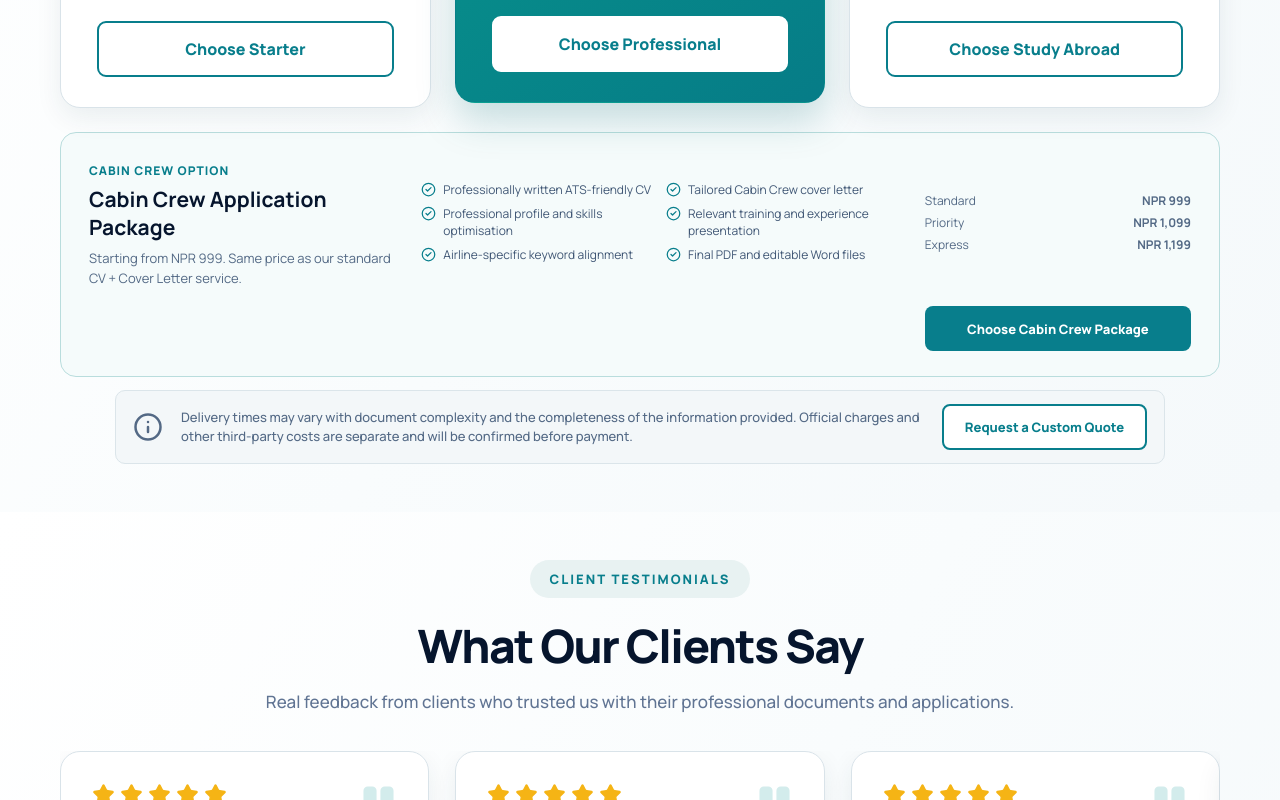
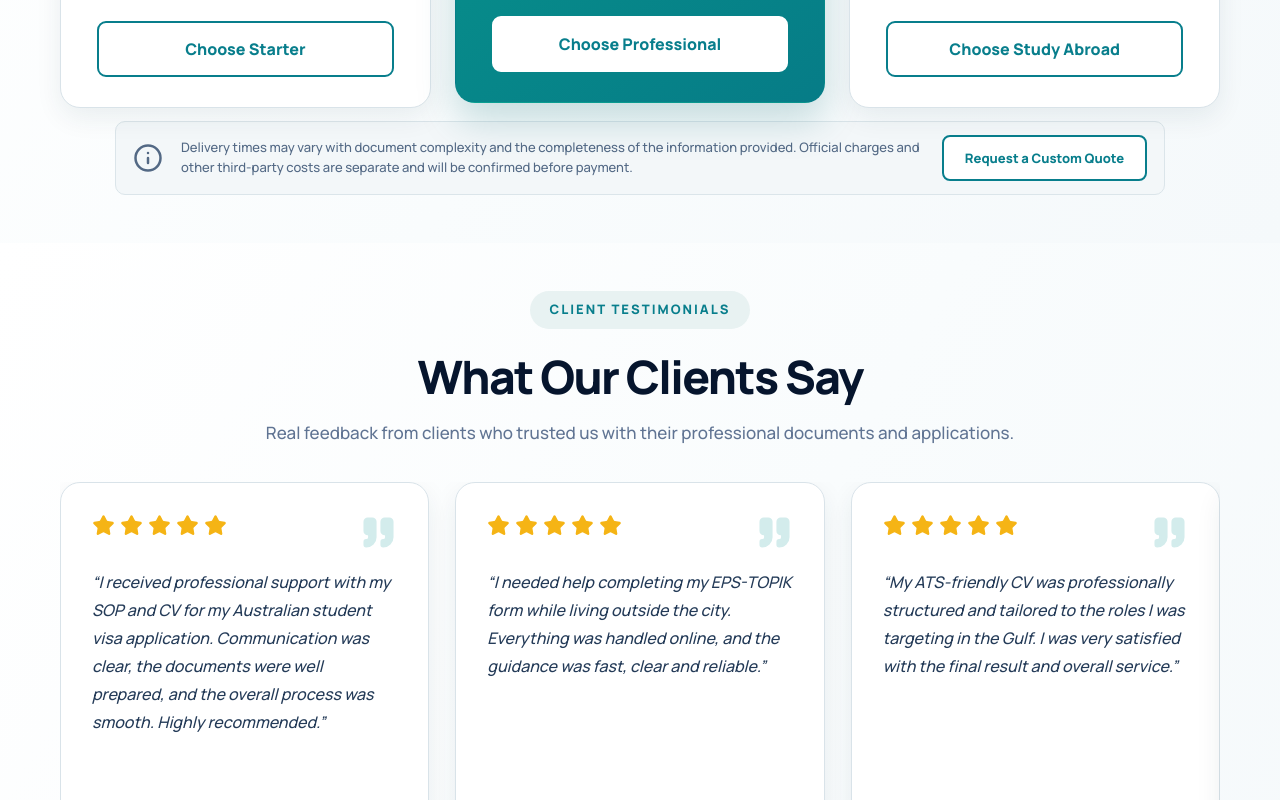
Before and after one commit to proneptech-netizen/cvcover, a React (Vite) app: page / in a window 1280 px wide. Shown: the part 4560-5360 px from the top of the page. Built offline with nearby package versions, Linux system fonts and the light colour scheme.

Commit message:
Remove duplicate Cabin Crew package and refine TikTok

```diff
--- a/src/components/Footer.jsx
+++ b/src/components/Footer.jsx
@@ -36,6 +36,10 @@ function InstagramIcon() {
   return <svg viewBox="0 0 24 24" aria-hidden="true"><rect x="3" y="3" width="18" height="18" rx="5" fill="none" stroke="currentColor" strokeWidth="2" /><circle cx="12" cy="12" r="4" fill="none" stroke="currentColor" strokeWidth="2" /><circle cx="17.5" cy="6.5" r="1.2" fill="currentColor" /></svg>
 }
 
+function TikTokIcon() {
+  return <svg viewBox="0 0 24 24" aria-hidden="true"><path fill="currentColor" d="M16.6 5.82a4.85 4.85 0 0 1-1.2-3.19h-3.08v12.42a2.59 2.59 0 1 1-2.24-2.57V9.36a5.69 5.69 0 1 0 5.32 5.69V8.76a7.9 7.9 0 0 0 4.6 1.47V7.16a4.88 4.88 0 0 1-3.4-1.34Z" /></svg>
+}
+
 export default function Footer() {
   return (
     <footer id="site-footer" className="site-footer">
@@ -51,6 +55,7 @@ export default function Footer() {
               <a className="site-footer-social site-footer-social-whatsapp" href={whatsappUrl} target="_blank" rel="noopener noreferrer" aria-label="Chat with us on WhatsApp"><WhatsAppIcon /></a>
               <a className="site-footer-social site-footer-social-facebook" href="https://www.facebook.com/people/Cv-Cover-Letter-Nepal/61555818296589/" target="_blank" rel="noopener noreferrer" aria-label="Visit CV & Cover Letter Nepal on Facebook"><FacebookIcon /></a>
               <a className="site-footer-social site-footer-social-instagram" href="https://www.instagram.com/cvandcoverletternepal/" target="_blank" rel="noopener noreferrer" aria-label="Visit CV & Cover Letter Nepal on Instagram"><InstagramIcon /></a>
+              <a className="site-footer-social site-footer-social-tiktok" href="https://www.tiktok.com/@cvandcoverletter_nepal" target="_blank" rel="noopener noreferrer" aria-label="Follow CV & Cover Letter Nepal on TikTok"><TikTokIcon /></a>
             </div>
           </div>
 
--- a/src/components/PricingPackages.jsx
+++ b/src/components/PricingPackages.jsx
@@ -1,5 +1,4 @@
 import { CircleCheck, Info } from 'lucide-react'
-import { CABIN_CREW_SERVICE_NAMES, CV_AND_COVER_LETTER_PRICING, money } from '../utils/servicePricing.js'
 
 const packages = [
   {
@@ -30,8 +29,6 @@ const packages = [
 ]
 
 const customQuoteUrl = 'https://wa.me/9779862989407?text=Hello%2C%20I%20would%20like%20to%20request%20a%20custom%20quotation.'
-const cabinCrewPackageUrl = `/free-tools?category=cv-career&service=${encodeURIComponent(CABIN_CREW_SERVICE_NAMES.combination)}#service-estimator`
-const cabinCrewFeatures = ['Professionally written ATS-friendly CV', 'Tailored Cabin Crew cover letter', 'Professional profile and skills optimisation', 'Relevant training and experience presentation', 'Airline-specific keyword alignment', 'Final PDF and editable Word files']
 
 export default function PricingPackages() {
   return (
@@ -55,13 +52,6 @@ export default function PricingPackages() {
           ))}
         </div>
 
-        <aside className="cabin-crew-package" aria-labelledby="cabin-crew-package-title">
-          <div><span>Cabin Crew Option</span><h3 id="cabin-crew-package-title">Cabin Crew Application Package</h3><p>Starting from {money(CV_AND_COVER_LETTER_PRICING.standard)}. Same price as our standard CV + Cover Letter service.</p></div>
-          <ul>{cabinCrewFeatures.map(feature => <li key={feature}><CircleCheck aria-hidden="true" />{feature}</li>)}</ul>
-          <div className="cabin-crew-package-prices"><span>Standard <strong>{money(CV_AND_COVER_LETTER_PRICING.standard)}</strong></span><span>Priority <strong>{money(CV_AND_COVER_LETTER_PRICING.priority)}</strong></span><span>Express <strong>{money(CV_AND_COVER_LETTER_PRICING.express)}</strong></span></div>
-          <a href={cabinCrewPackageUrl}>Choose Cabin Crew Package</a>
-        </aside>
-
         <div className="custom-service-notice">
           <Info aria-hidden="true" />
           <p>Delivery times may vary with document complexity and the completeness of the information provided. Official charges and other third-party costs are separate and will be confirmed before payment.</p>
```
Also changed, not shown: src/styles/global.css.
